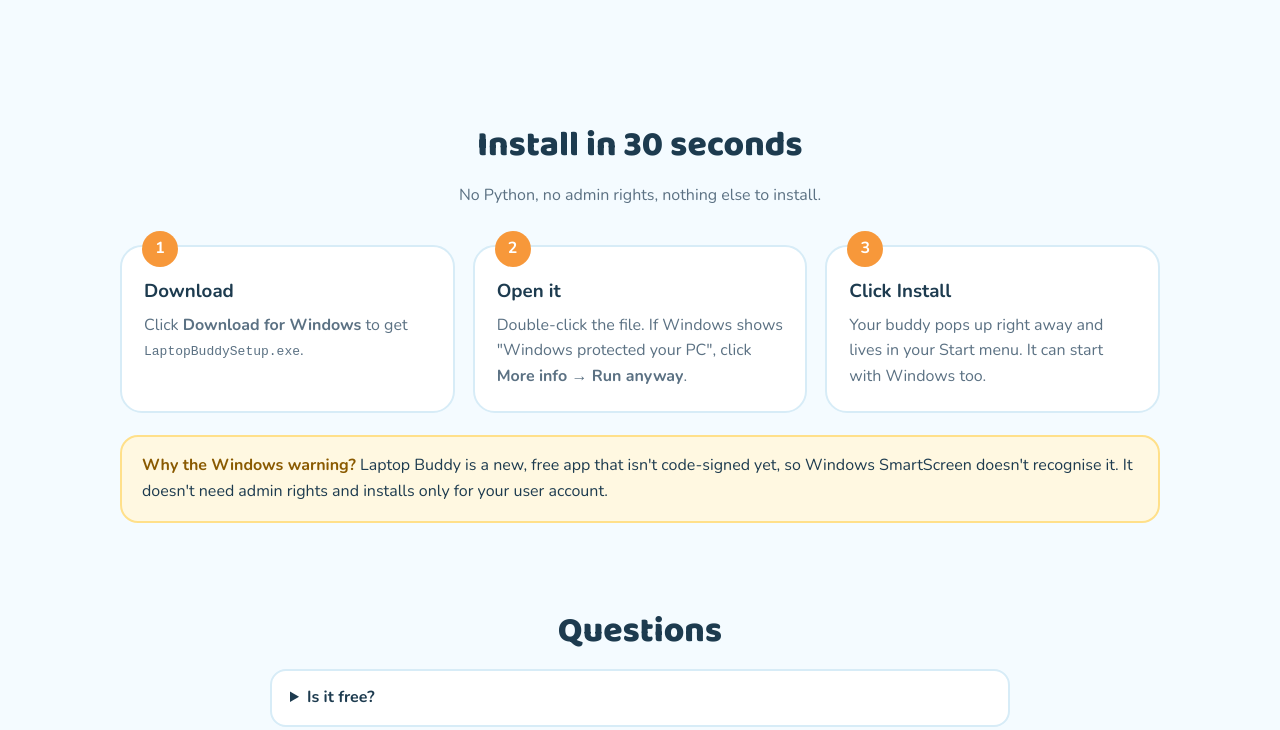
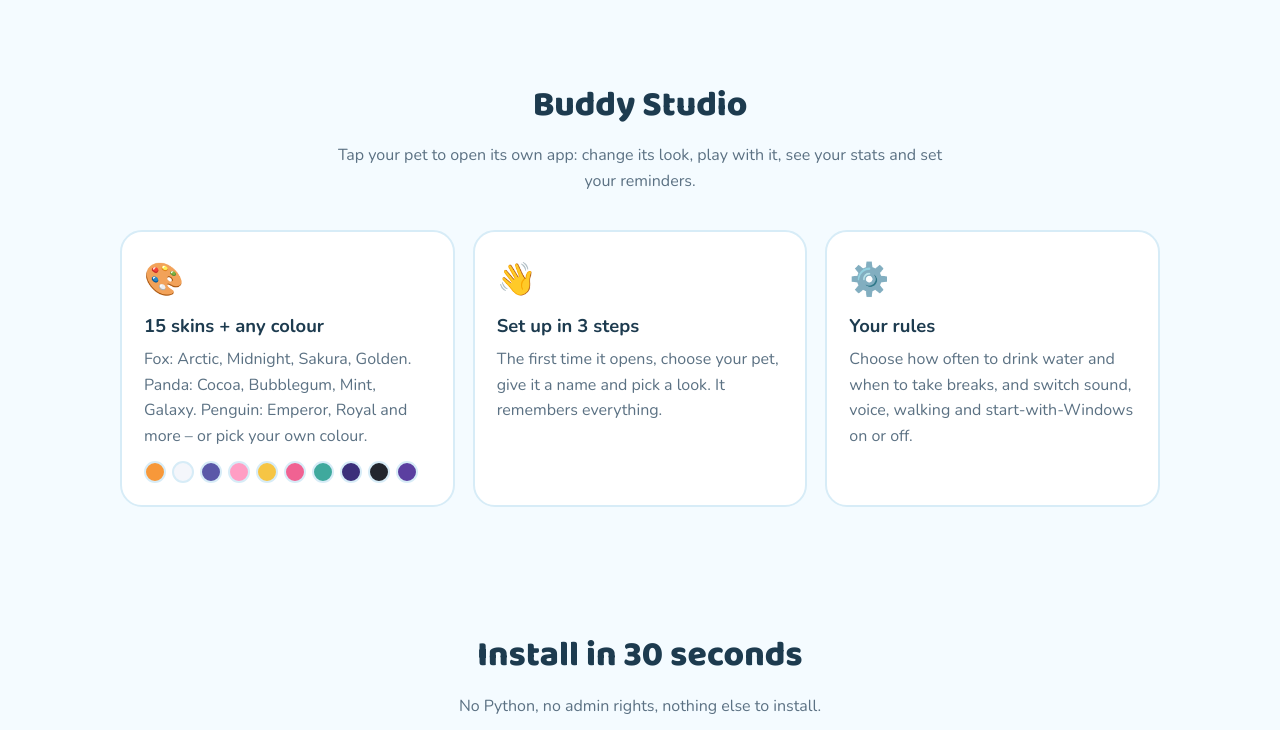
Before and after one commit to nitesh2907/laptop-buddy, a plain HTML site: page index.html in a window 1280 px wide. Shown: the part 1720-2450 px from the top of the page. Drawn offline with nearby package versions, Linux system fonts and the light colour scheme.

Commit message:
Website: Buddy Studio, skins and v1.1.0
Co-Authored-By: Claude Opus 5.5 <noreply@anthropic.com>

```diff
--- a/index.html
+++ b/index.html
@@ -50,6 +50,8 @@
   .card .ico{font-size:2rem}
   .card h3{margin:6px 0 6px;font-size:1.15rem}
   .card p{margin:0;color:var(--muted)}
+  .swatches{display:flex;flex-wrap:wrap;gap:6px;margin-top:12px}
+  .swatches span{width:22px;height:22px;border-radius:50%;border:2px solid #d7ecf7}
   .pets{display:grid;grid-template-columns:repeat(3,1fr);gap:18px}
   .pet{border-radius:22px;padding:26px 20px;text-align:center;border:2px solid var(--line);background:#fff}
   .pet .face{font-size:3.4rem}
@@ -130,6 +132,25 @@
   </div>
 </section>
 
+<section id="studio" style="padding-top:20px">
+  <div class="wrap">
+    <h2>Buddy Studio</h2>
+    <p class="sub">Tap your pet to open its own app: change its look, play with it, see your stats and set your reminders.</p>
+    <div class="grid">
+      <div class="card"><div class="ico">🎨</div><h3>15 skins + any colour</h3>
+        <p>Fox: Arctic, Midnight, Sakura, Golden. Panda: Cocoa, Bubblegum, Mint, Galaxy. Penguin: Emperor, Royal and more – or pick your own colour.</p>
+        <div class="swatches" aria-hidden="true">
+          <span style="background:#f7983a"></span><span style="background:#f4f6fb"></span><span style="background:#5a58a8"></span>
+          <span style="background:#ff9ec4"></span><span style="background:#f6c544"></span><span style="background:#f06292"></span>
+          <span style="background:#3fa99d"></span><span style="background:#3b2f7a"></span><span style="background:#22262e"></span>
+          <span style="background:#5b3fa0"></span>
+        </div></div>
+      <div class="card"><div class="ico">👋</div><h3>Set up in 3 steps</h3><p>The first time it opens, choose your pet, give it a name and pick a look. It remembers everything.</p></div>
+      <div class="card"><div class="ico">⚙️</div><h3>Your rules</h3><p>Choose how often to drink water and when to take breaks, and switch sound, voice, walking and start-with-Windows on or off.</p></div>
+    </div>
+  </div>
+</section>
+
 <section id="install">
   <div class="wrap">
     <h2>Install in 30 seconds</h2>
@@ -148,7 +169,7 @@
     <h2>Questions</h2>
     <details><summary>Is it free?</summary><p>Yes, completely free.</p></details>
     <details><summary>Does it send my data anywhere?</summary><p>No. Everything runs on your computer and works offline. Your stats and pet names are saved only on your laptop. The mic only listens after you press the Mic button, using Windows' built-in speech recognition.</p></details>
-    <details><summary>How do I use it?</summary><p>Click your pet for today's stats and buttons (water, sit, feed, play, chat, rename, switch pets). Drag it anywhere. Right-click for the full menu.</p></details>
+    <details><summary>How do I use it?</summary><p>Click your pet to open Buddy Studio – feed it, play, chat, change its pet, name, skin and colour, check your stats and set your reminders. Drag it anywhere. Right-click for the quick menu.</p></details>
     <details><summary>How do I close or uninstall it?</summary><p>Right-click the pet → <b>Quit buddy</b>. To uninstall, open <b>Settings → Apps → Installed apps</b>, find <b>Laptop Buddy</b> and click <b>Uninstall</b>.</p></details>
     <details><summary>Does it work on Mac?</summary><p>Not yet – Windows 10 and 11 only.</p></details>
   </div>
@@ -160,7 +181,7 @@
     <p style="margin:0 0 26px;color:#d6eefb">Stay hydrated, take breaks, and smile a little more.</p>
     <a class="btn" href="https://github.com/nitesh2907/laptop-buddy/releases/latest/download/LaptopBuddySetup.exe">⬇ Download for Windows</a>
   </div>
-  <footer>Laptop Buddy v1.0.0 · Made with 💙 for people who forget to drink water</footer>
+  <footer>Laptop Buddy v1.1.0 · Made with 💙 for people who forget to drink water</footer>
 </div>
 </body>
 </html>
```
